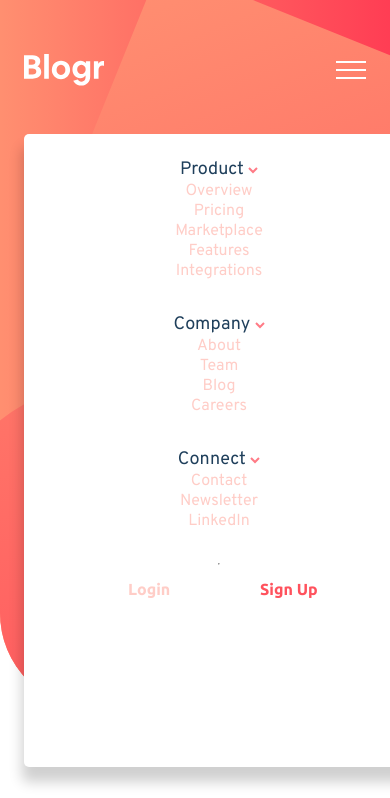
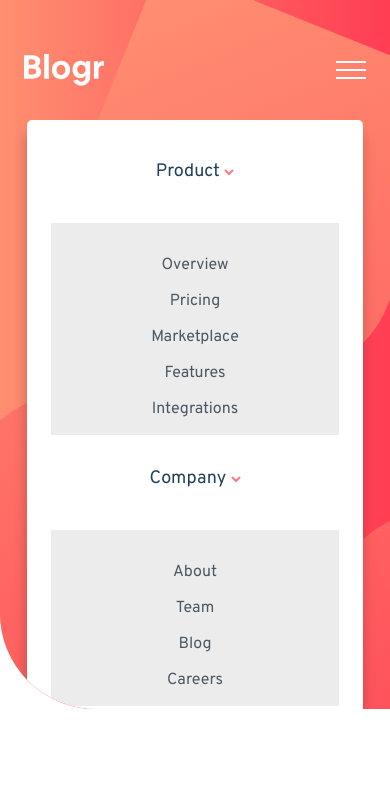
Before and after one commit to marta13karta/Blogr-Landing-Page, a plain HTML site: page index.html in a window 390 px wide. Shown: the top 798 px of the page. Drawn offline with Linux system fonts and the light colour scheme.

Commit message:
commit from martie

```diff
--- a/styles/styles.css
+++ b/styles/styles.css
@@ -136,14 +136,19 @@ button {
             flex-direction: column;
             align-items: center;
             text-align: center;
-            position: fixed;
+            position: absolute;
             height: 75vh;
-            width: 100%;
+            width: 86%;
             background: var(--color-text);
             padding: 1.5rem 1.5rem;
             border-radius: 5px;
             box-shadow: -1px 14px 13px 1px rgba(0,0,0,0.19);
+            z-index: 100;
+            top: 7.5rem;
+            left: 7%;
              .navbar {
+                margin-top: 1rem;
+                width: 100%;
                 .dropdown {
                     width: 100%;
                     margin-bottom: 2rem;
@@ -154,6 +159,16 @@ button {
                     .dropdown-menu {
                         display: block;
                         width: 100%;
+                        background: hsl(240, 2%, 79%, 0.35);
+                        margin-top: 2.5rem;
+                        padding: 1rem;
+                        li {
+                            padding-top: 1rem;
+                            .dropdown-item {
+                                color: var(--color-body-copy);
+                            }
+                        }
+
                     }
                 }
             }
```
